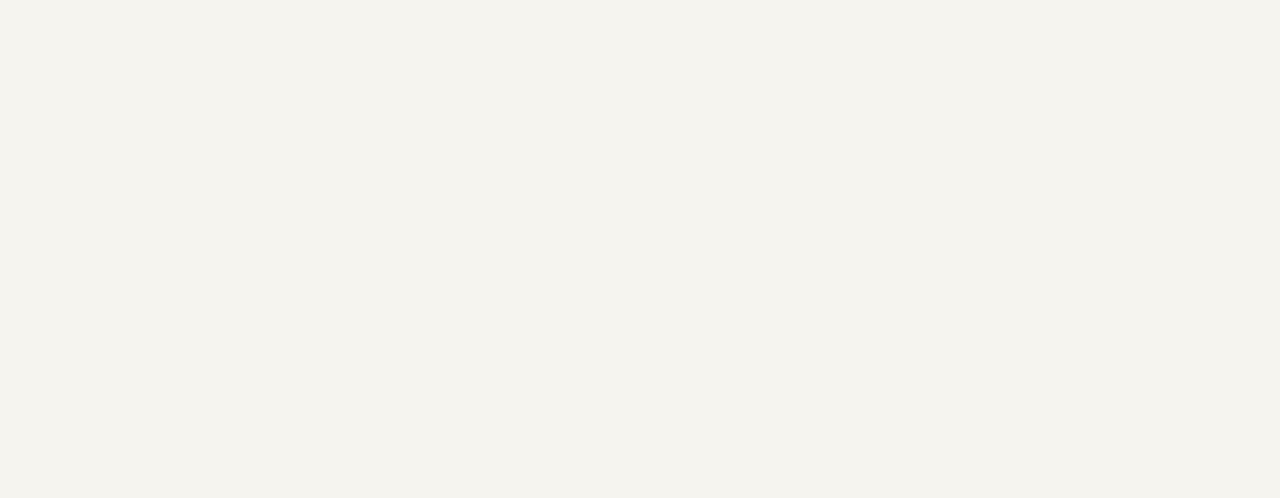
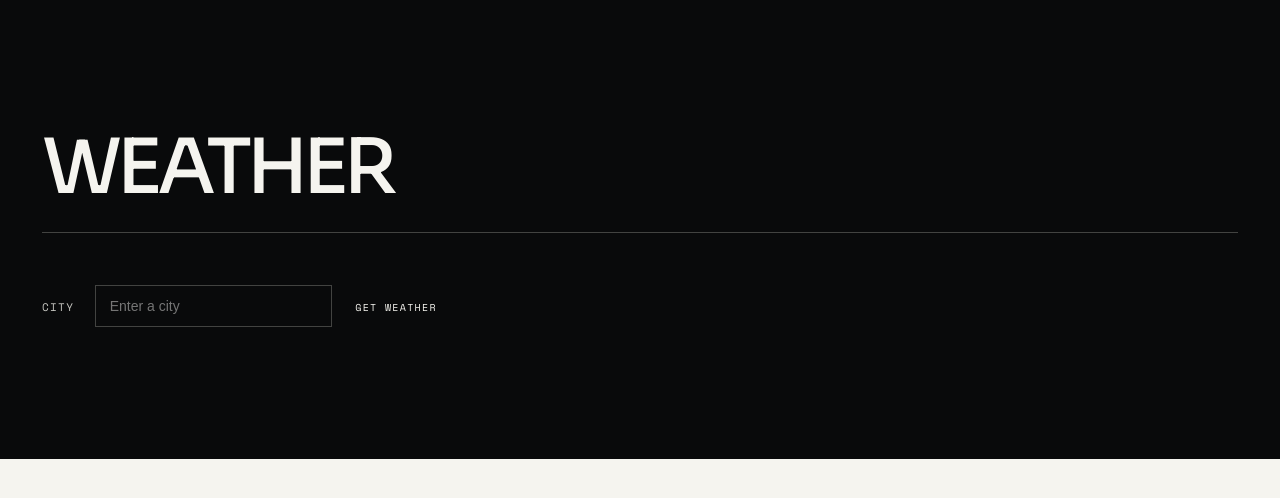
Before and after one commit to Jamxpm/Single-Page-App, a plain HTML site: page index.html in a window 1280 px wide. Drawn offline with nearby package versions, Linux system fonts and the light colour scheme.

Commit message:
Part of Previous edit

```diff
--- a/index.html
+++ b/index.html
@@ -3,9 +3,32 @@
 <head>
   <meta charset="UTF-8">
   <meta name="viewport" content="width=device-width, initial-scale=1.0">
-  <title></title>
+  <title>Weather App</title>
   <link rel="stylesheet" href="style.css">
 </head>
 <body>
+  <main>
+    <section id="weather" aria-labelledby="weather-heading">
+      <h2 id="weather-heading">Weather</h2>
+
+      <form class="weatherForm">
+        <label for="city">City</label>
+        <input
+          class="cityInput"
+          id="city"
+          name="city"
+          type="text"
+          placeholder="Enter a city"
+          autocomplete="off"
+          required
+        >
+        <button type="submit">Get Weather</button>
+      </form>
+
+      <div class="card" role="status" aria-live="polite" style="display: none;"></div>
+    </section>
+  </main>
+
+  <script src="script.js"></script>
 </body>
 </html>
```
